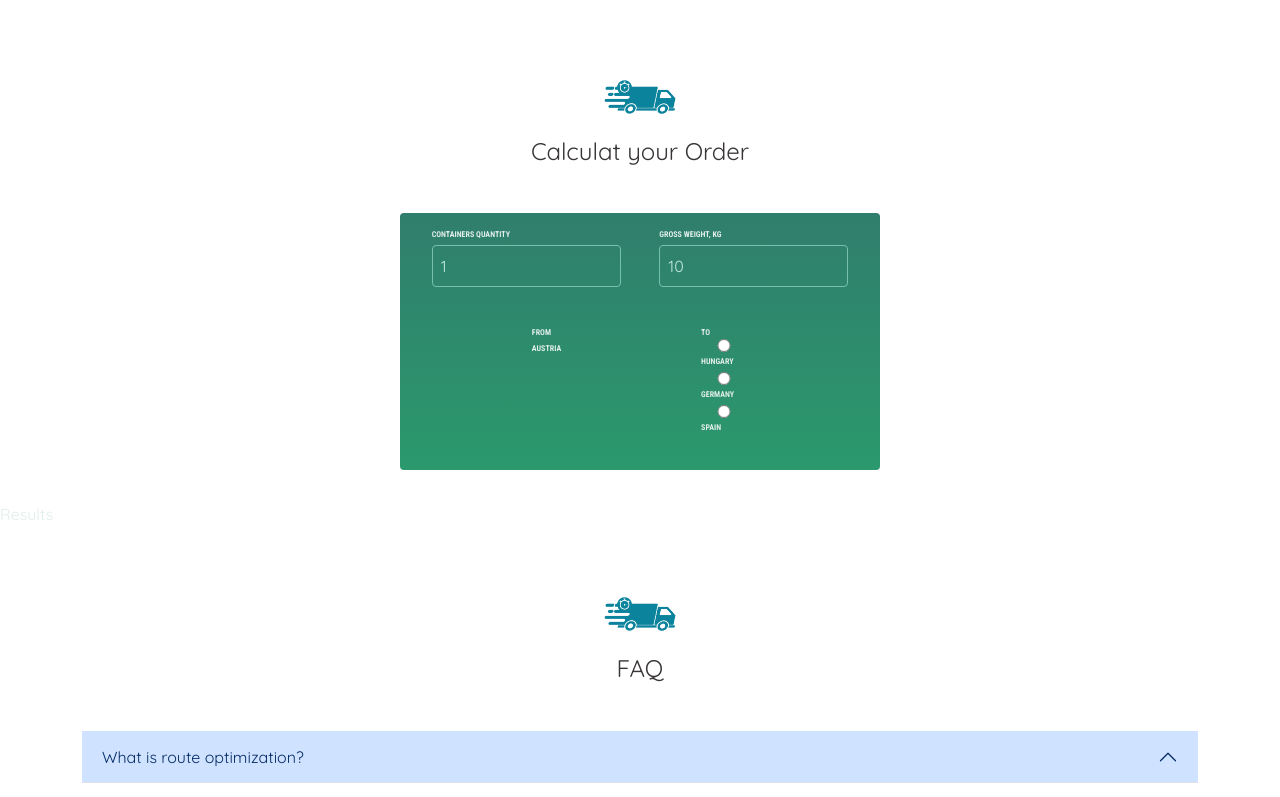
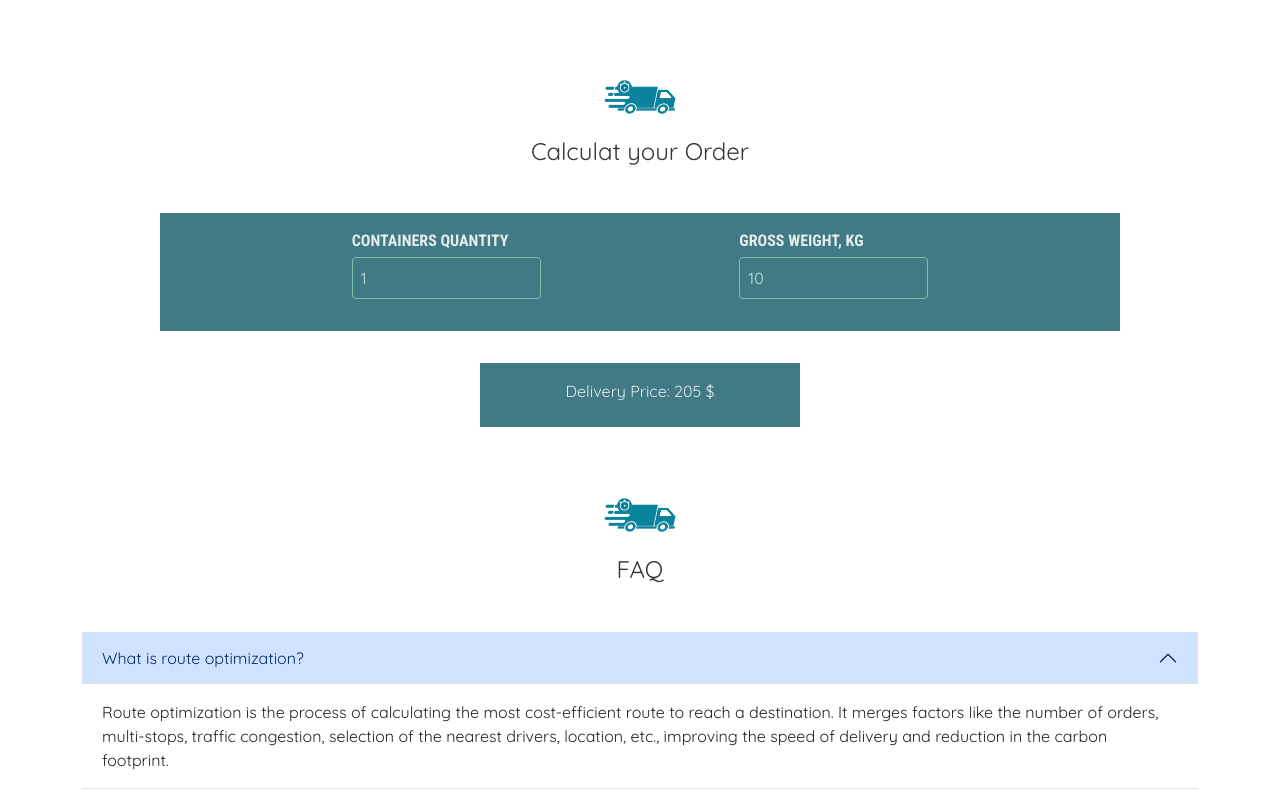
Before and after one commit to Oleganda/Muster-logistic-website, a React (Vite) app: page / in a window 1280 px wide. Shown: the part 2000-2797 px from the top of the page. Built offline with nearby package versions, Linux system fonts and the light colour scheme.

Commit message:
Fixed banner, added calculator

```diff
--- a/src/App.jsx
+++ b/src/App.jsx
@@ -11,6 +11,8 @@ import UserInput from './components/UserInput.jsx';
 import Results from './components/Results.jsx';
 import Questions from './components/Faq.jsx';
 import Footer from './components/Footer.jsx';
+import calculateDeliveryPrice from './util/calcualate-price.js';
+import UpButton from './components/UpButton.jsx';
 
 <link
   rel="stylesheet"
@@ -22,15 +24,15 @@ import Footer from './components/Footer.jsx';
 function App() {
   const [userInput, setUserInput] = useState({
     containerQuantity: 1,
-    grossWeight: 10
+    grossWeight: 10,
   });
 
-  function handleChange(inputIdentifier, newValue) {
-    setUserInput(prevUserInput => ({
+  const handleChange = (inputIdentifier, newValue) => {
+    setUserInput((prevUserInput) => ({
       ...prevUserInput,
-      [inputIdentifier]: newValue
+      [inputIdentifier]: newValue,
     }));
-  }
+  };
 
   return (
     <>
@@ -64,10 +66,11 @@ Customer satisfaction is at the core of our values, and we strive to build lasti
           },
         ]} />
       <Header title='Calculat your Order' />
-      <UserInput userInput={userInput} onChange={handleChange} />
-      <Results input={userInput} />
+      <UserInput onChange={handleChange} userInput={userInput} />
+      <Results calculateDeliveryPrice={() => calculateDeliveryPrice(userInput)} />
       <Header title='FAQ' />
       <Questions />
+      <UpButton />
       <Footer />
     </>
   );
--- a/src/components/Banner.jsx
+++ b/src/components/Banner.jsx
@@ -5,7 +5,7 @@ export default function MainBanner() {
     return (
         <Carousel>
             <Carousel.Item interval={3000}>
-                <InfoSlides text="First slide" />
+                <InfoSlides imageSrc="https://cdn.pixabay.com/photo/2019/08/15/17/56/production-4408573_1280.jpg" />
                 <Carousel.Caption>
                     <div className='background'>
                         <h1>SHIPMENT AND LOGISTICS</h1>
@@ -15,7 +15,7 @@ export default function MainBanner() {
                 </Carousel.Caption>
             </Carousel.Item>
             <Carousel.Item interval={3000}>
-                <InfoSlides text="Second slide" />
+                <InfoSlides imageSrc="https://cdn.pixabay.com/photo/2017/08/24/16/07/truck-2677373_1280.jpg" />
                 <Carousel.Caption>
                     <div className='background'>
                         <h1>DELIVER EVERYWHERE</h1>
@@ -24,7 +24,7 @@ export default function MainBanner() {
                 </Carousel.Caption>
             </Carousel.Item>
             <Carousel.Item interval={3000}>
-                <InfoSlides text="Third slide" />
+                <InfoSlides imageSrc="https://cdn.pixabay.com/photo/2018/05/14/20/54/truck-3401529_1280.jpg" />
                 <Carousel.Caption>
                     <div className='background'>
                         <h1>FASTLY GROWING TRUCK FLEET</h1>
--- a/src/components/Navbar.jsx
+++ b/src/components/Navbar.jsx
@@ -7,7 +7,7 @@ import BootstrapNavbar from 'react-bootstrap/Navbar'; // Renamed the imported Na
 export default function CustomNavbar() {
     return (
         <BootstrapNavbar bg="dark" data-bs-theme="dark">
-            <Container>
+            <Container id='navbar'>
                 <BootstrapNavbar.Brand href="#home"><img src={logo} alt="" width={50} /></BootstrapNavbar.Brand>
                 <Nav className="me-auto">
                     <Nav.Link href="/#aboutUs">About Us</Nav.Link>
--- a/src/components/Results.jsx
+++ b/src/components/Results.jsx
@@ -1,5 +1,12 @@
-export default function Results({ input }) {
+
+export default function Results({ calculateDeliveryPrice }) {
     return (
-        <p>Results</p>
-    )
+
+        <div className="resultPrice">
+            <p>Delivery Price: {calculateDeliveryPrice()} $</p>
+        </div>
+
+
+
+    );
 }
--- a/src/components/Slides.jsx
+++ b/src/components/Slides.jsx
@@ -1,11 +1,9 @@
 import React from 'react';
 
-export default function InfoSlides() {
+export default function InfoSlides({ imageSrc }) {
     return (
         <div className='center'>
-            <img className='img-banner' src="https://cdn.pixabay.com/photo/2019/08/15/17/56/production-4408573_1280.jpg" alt="Truck Image" />
-            {/* <img src="https://cdn.pixabay.com/photo/2017/08/24/16/07/truck-2677373_1280.jpg" alt="Truck Image" />
-            <img src="https://cdn.pixabay.com/photo/2018/05/14/20/54/truck-3401529_1280.jpg" alt="Truck Image"  /> */}
+            <img className='img-banner' src={imageSrc} alt="Truck Image" />
         </div>
     );
 }
--- /dev/null
+++ b/src/components/UpButton.jsx
@@ -0,0 +1,42 @@
+import React, { useState, useEffect } from 'react';
+import { Button } from 'react-bootstrap';
+import arrow from '../assets/arrow.png';
+
+export default function UpButton() {
+    const [showButton, setShowButton] = useState(false);
+
+    useEffect(() => {
+        const handleScroll = () => {
+            setShowButton(window.scrollY > 100);
+        };
+
+        window.addEventListener('scroll', handleScroll);
+
+
+        return () => {
+            window.removeEventListener('scroll', handleScroll);
+        };
+    }, []);
+
+    const handleClick = () => {
+        window.scrollTo({ top: 0, behavior: 'smooth' });
+    };
+
+    return (
+        <Button
+            href="/#navbar"
+            style={{
+                backgroundColor: 'white',
+                borderRadius: '0',
+                display: showButton ? 'flex' : 'none',
+                position: 'fixed',
+                bottom: '20px',
+                right: '20px',
+                zIndex: 1000,
+            }}
+            onClick={handleClick}
+        >
+            <img src={arrow} width={30} alt="Arrow Up" />
+        </Button>
+    );
+}
--- a/src/components/UserInput.jsx
+++ b/src/components/UserInput.jsx
@@ -22,9 +22,11 @@ export default function UserInput({ onChange, userInput }) {
                         onChange={(event) => onChange('grossWeight', event.target.value)}
                     />
                 </p>
+            </div>
+            {/* <div>
                 <p>
                     <label htmlFor="from">FROM</label>
-                    <label htmlFor="austria"> Austria</label>
+                    <p> Austria</p>
                 </p>
                 <p>
                     <label>TO
@@ -60,7 +62,8 @@ export default function UserInput({ onChange, userInput }) {
                         </label>
                     </label>
                 </p>
-            </div>
+            </div> */}
         </section>
+
     );
 }
--- a/src/index.css
+++ b/src/index.css
@@ -38,10 +38,20 @@ body {
 
 #user-input {
   padding: 1rem;
-  max-width: 30rem;
+  max-width: 60rem;
   margin: 2rem auto;
-  border-radius: 4px;
-  background: linear-gradient(180deg, #307e6c, #2b996d);
+  border-radius: 0;
+  background: rgb(65, 121, 133);
+}
+
+.resultPrice {
+  background: rgb(65, 121, 133);
+  width: 20rem;
+  height: 4rem;
+  padding: 1rem;
+  text-align: center;
+
+  margin: auto;
 }
 
 .input-group {
@@ -54,7 +64,7 @@ body {
   display: block;
   margin-bottom: 0.25rem;
   font-family: 'Roboto Condensed', sans-serif;
-  font-size: 0.5rem;
+  font-size: 1rem;
   font-weight: bold;
   text-transform: uppercase;
 }
--- /dev/null
+++ b/src/util/calcualate-price.js
@@ -0,0 +1,17 @@
+
+const calculateDeliveryPrice = (userInput) => {
+  const basePricePerContainer = 5;
+  const weightMultiplier = 20;
+  // const destinationMultiplier = {
+  //   Hungary: 2,
+  //   Germany: 1.5,
+  // };
+
+  const price =
+    basePricePerContainer * userInput.containerQuantity +
+    userInput.grossWeight * weightMultiplier;
+
+  return price;
+};
+
+export default calculateDeliveryPrice;
```
Also changed, not shown: src/assets/arrow.png (added), 1 other file (tests, documents, lock files or other folders).
